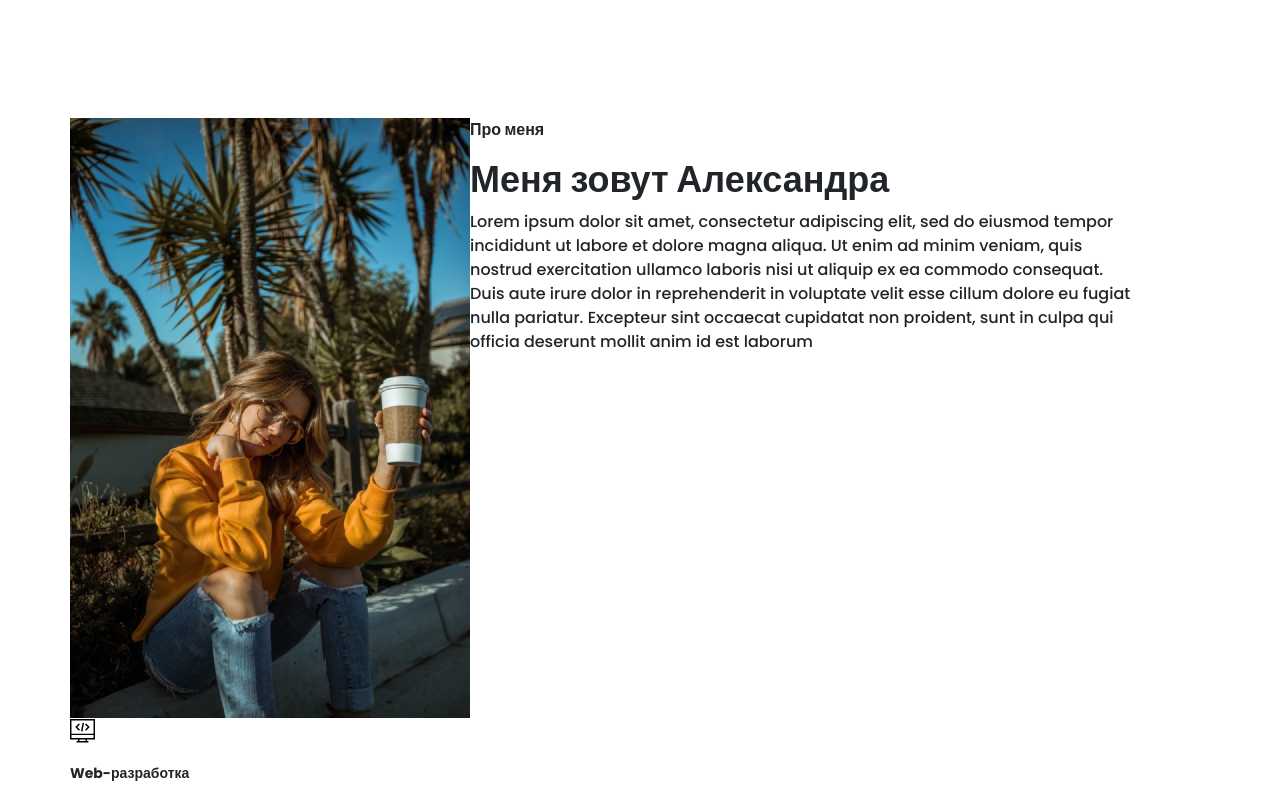
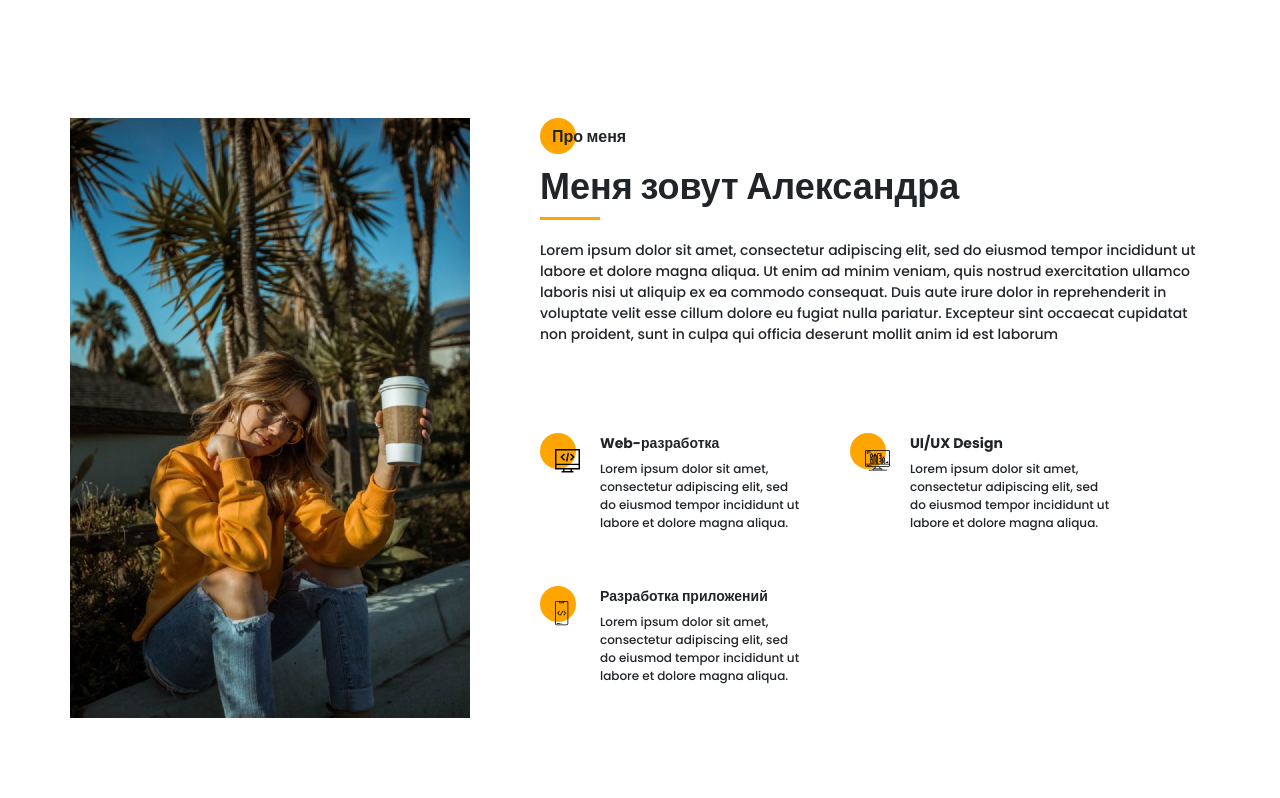
Before and after one commit to Aleks-Tl/Portfolio, a website: page #src/index.html in a window 1280 px wide. Shown: the part 802-1600 px from the top of the page. After the commit the page ends 1520 px from the top, so only its background shows below. Drawn offline with nearby package versions, Linux system fonts and the light colour scheme; files that its build step writes are made by us from their sources; files whose address does not match are found by name.

Commit message:
finisher second screen

```diff
--- a/#src/index.html
+++ b/#src/index.html
@@ -119,7 +119,7 @@
     <section class="about">
         <div class="container">
             <div class="about__wrapper">
-                <img src="img/main_photo.jpg" alt="photo" class="about__photo">
+                <div class="about__photo"><img src="img/main_photo.jpg" alt="photo"></div>
                 <div class="about__descr">
                     <h2 class="title title_fz16 about__title">Про меня</h2>
                     <div class="title title_fz36 about__subtitle">Меня зовут Александра</div>
@@ -129,30 +129,30 @@
                 </div>
                 <div class="about__skills">
                     <div class="about__skills-item">
-                        <div>
+                        <div class="about__skills-circle">
                             <img src="img/icons/about_me/web_development.svg" alt="web-dev">
                         </div>
                         <div>
                             <div class="title title_fz14">Web-разработка</div>
-                            <div class="about__skills-tetx">Lorem ipsum dolor sit amet, consectetur adipiscing elit, sed do eiusmod tempor incididunt ut labore et dolore magna aliqua.</div>
+                            <div class="about__skills-text">Lorem ipsum dolor sit amet, consectetur adipiscing elit, sed do eiusmod tempor incididunt ut labore et dolore magna aliqua.</div>
                         </div>
                     </div>
                     <div class="about__skills-item">
-                        <div>
+                        <div class="about__skills-circle">
                             <img src="img/icons/about_me/design.svg" alt="desine">
                         </div>
                         <div>
                             <div class="title title_fz14">UI/UX Design</div>
-                            <div class="about__skills-tetx">Lorem ipsum dolor sit amet, consectetur adipiscing elit, sed do eiusmod tempor incididunt ut labore et dolore magna aliqua.</div>
+                            <div class="about__skills-text">Lorem ipsum dolor sit amet, consectetur adipiscing elit, sed do eiusmod tempor incididunt ut labore et dolore magna aliqua.</div>
                         </div>
                     </div>
                     <div class="about__skills-item">
-                        <div>
+                        <div class="about__skills-circle">
                             <img src="img/icons/about_me/mobile_dev.svg" alt="mobile-dev">
                         </div>
                         <div>
                             <div class="title title_fz14">Разработка приложений</div>
-                            <div class="about__skills-tetx">Lorem ipsum dolor sit amet, consectetur adipiscing elit, sed do eiusmod tempor incididunt ut labore et dolore magna aliqua.</div>
+                            <div class="about__skills-text">Lorem ipsum dolor sit amet, consectetur adipiscing elit, sed do eiusmod tempor incididunt ut labore et dolore magna aliqua.</div>
                         </div>
                     </div>
                 </div>
--- a/#src/scss/blocks/_about.scss
+++ b/#src/scss/blocks/_about.scss
@@ -4,5 +4,57 @@
         display: grid;
         grid-template-columns: 400px 670px;
         grid-template-rows: minmax(245px, auto) minmax(255px, auto);
+        grid-auto-rows: minmax(245px, auto);
+        column-gap: 70px;
+        row-gap: 40px;
     }
+    &__descr {
+        padding-top: 6px;
+        .divider {
+            margin-top: 0;
+        }
+    }
+    &__photo {
+        grid-row: 1/3;
+        img {
+            width: 100%;
+        }
+    }
+    &__title {
+        position: relative;
+        @include before_circle;
+        padding: 1px 0 0 12px;
+    }
+    &__text {
+        font-size: 14px;
+        line-height: 21px;
+        margin-top: 20px;
+    }
+    &__skills {
+        display: grid;
+        grid-template: repeat(2, minmax(115px, auto)) / repeat(2, 260px);
+        grid-auto-rows: 1fr;
+        column-gap: 50px;
+        row-gap: 20px;
+        &-item {
+            display: grid;
+            grid-template-columns: 40px 200px;
+            column-gap: 20px;
+        }
+        &-circle {
+            position: relative;
+            padding: 15px 0 0 15px;
+            @include before_circle;
+            &:before {
+                top: 0;
+            }
+        }
+        &-text {
+            margin-top: 6px;
+            font-size: 12px;
+            line-height: 18px;
+        }
+
+    }
+
 }
--- a/#src/scss/blocks/_title.scss
+++ b/#src/scss/blocks/_title.scss
@@ -1,7 +1,6 @@
 .title {
     font-weight: bold;
     font-size: 36px;
-    line-height: 60px;
     &_fz14 {
         font-size: 14px;
     }
@@ -14,6 +13,7 @@
     }
     &_fz36 {
         font-size: 36px;
+        line-height: 60px;
     }
     &_fz48 {
         font-size: 48px;
--- a/#src/scss/style.scss
+++ b/#src/scss/style.scss
@@ -14,6 +14,12 @@
     width: 1140px;
     margin: 0 auto;
 }
+.divider {
+    width: 60px;
+    height: 3px;
+    background-color: $main-color;
+    margin-top: 25px;
+}
 
 @import 'blocks/promo';
 @import 'blocks/title';
```
Also changed, not shown: 1 other file.
